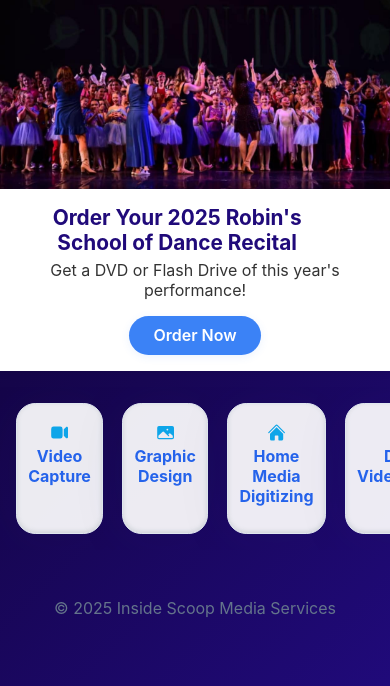
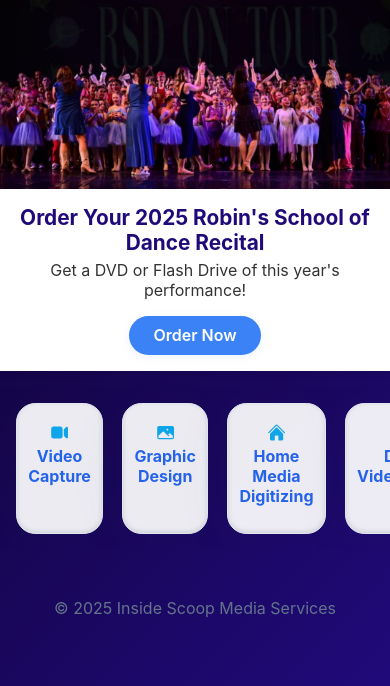
Before and after one commit to isaacclausen/insidescoop, a plain HTML site: page index.html in a window 390 px wide. Shown: the part 158-844 px from the top of the page. Drawn offline with Linux system fonts and the light colour scheme.

Commit message:
Remove right margin on mobile view

```diff
--- a/index.html
+++ b/index.html
@@ -275,6 +275,8 @@
                 align-items: center;
                 text-align: center;
             }
+            .robins-bar-title {
+                margin-right: 0;
             }
                 </style>
             </head>
```
